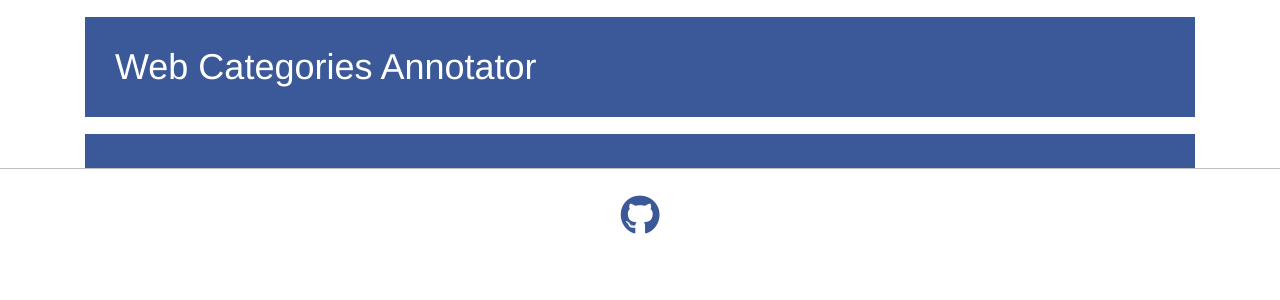
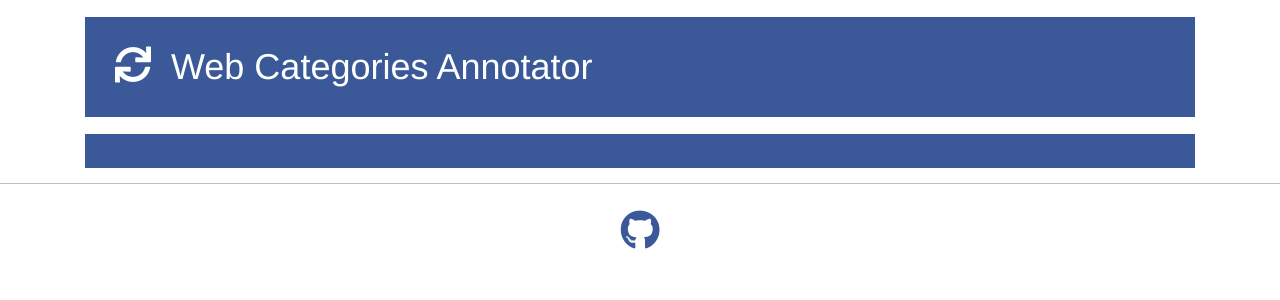
Before and after one commit to 1ncend1ary/wca, a Flask app: template web/templates/template.html in a window 1280 px wide. Shown: the top 300 px of the page. Run offline with Flask 2, Linux system fonts and the light colour scheme; the template is opened without the code that fills it, so the values that code supplies are empty; some libraries are stand-ins or nearby versions.

Commit message:
Add animated loading icon (needs fiexes).

```diff
--- a/web/static/css/buttons.css
+++ b/web/static/css/buttons.css
@@ -63,3 +63,17 @@ button:active {
     text-align: left;
     border: none;
 }
+
+/* Add animated loading icon. */
+#load-icon {
+    animation: rotation 4s infinite linear;
+}
+
+@keyframes rotation {
+    from {
+        transform: rotate(0deg);
+    }
+    to {
+        transform: rotate(359deg);
+    }
+}
--- a/web/templates/template.html
+++ b/web/templates/template.html
@@ -29,21 +29,25 @@
 <header style="border-bottom: none">
     <div class="container">
         <div class="col-lg-12 col-md-12 col-sm-12">
-            <h1 class="title" id="fixedHeader">Web Categories Annotator</h1>
+
+            <h1 class="title" id="fixedHeader">
+                <i id="load-icon" class="fas fa-sync"></i>
+                <span style="margin-left: 2rem">
+                    Web Categories Annotator
+                </span>
+            </h1>
         </div>
     </div>
 </header>
 
 <div class="container">
     <div class="col-lg-12 col-md-12 col-sm-12">
-        <div class="subtitle" style="margin: 0">
+        <div class="subtitle">
             {% with messages = get_flashed_messages() %}
                 {% if messages %}
-                    <ul>
-                        {% for message in messages %}
-                            <li>{{ message }}</li>
-                        {% endfor %}
-                    </ul>
+                    {% for message in messages %}
+                        <p>{{ message }}</p>
+                    {% endfor %}
                 {% endif %}
             {% endwith %}
         </div>
@@ -66,7 +70,8 @@
 
 <script>
     window.addEventListener('load', function () {
-        {#alert("It's loaded!")#}
+        {#alert("It's loaded!");#}
+        document.getElementById('load-icon').style.animation = 'rotation 4s linear';
     })
 </script>
 </body>
```
